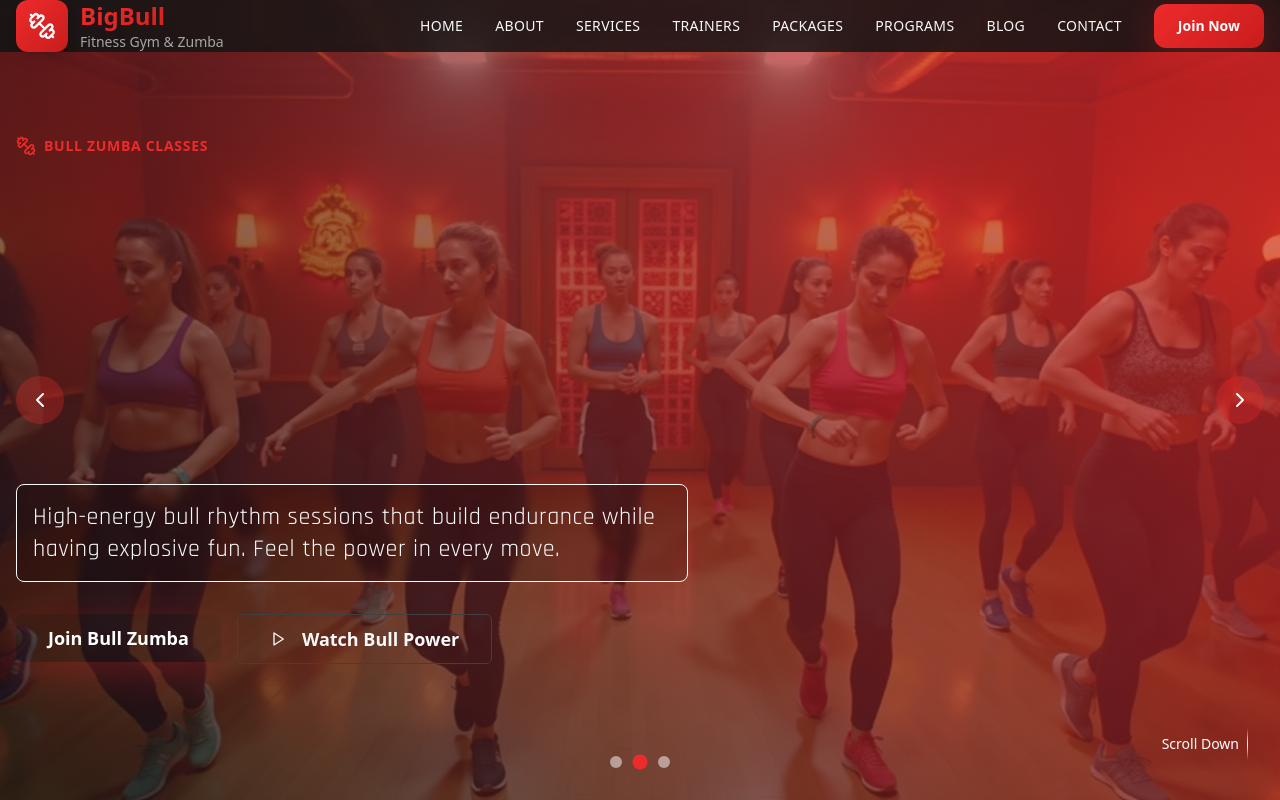
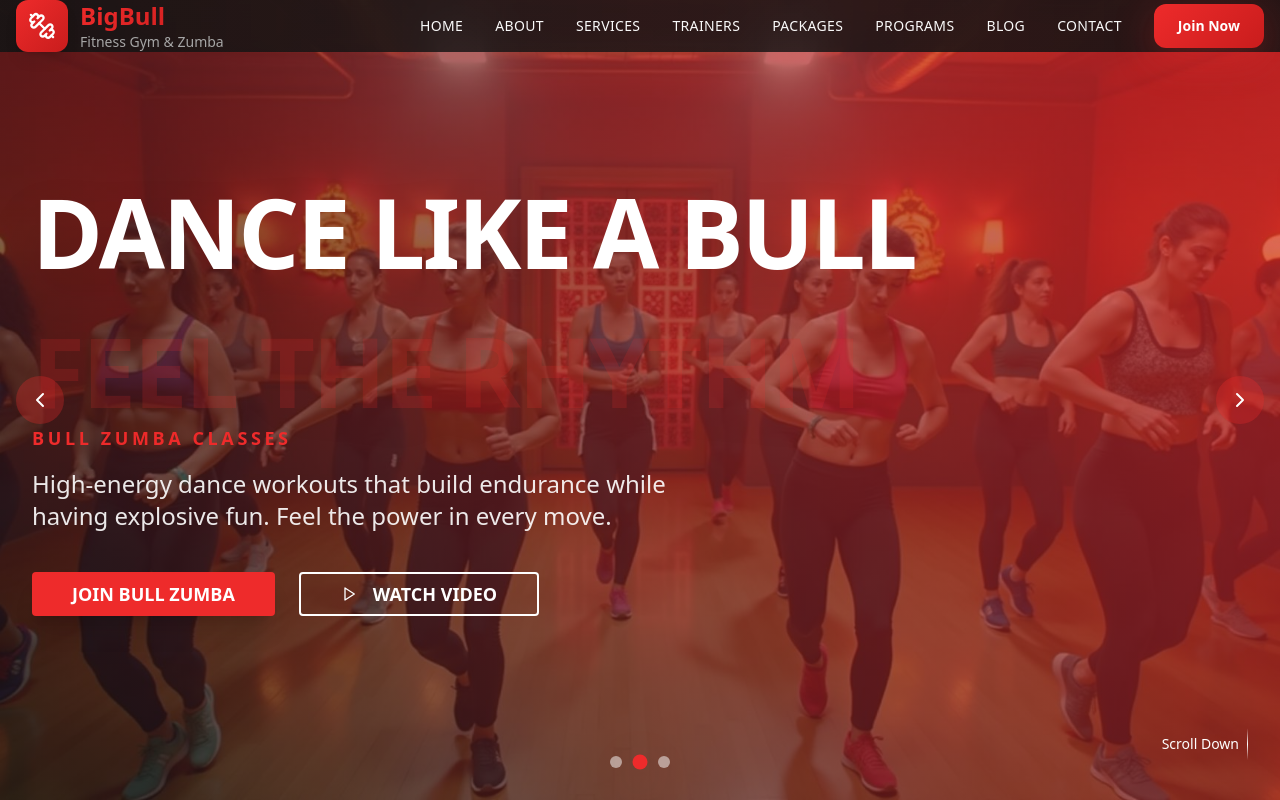
Before and after one commit to sameer-18sp/bigbull-fit-forge, a React (Vite) app: page / in a window 1280 px wide. Shown: the top 800 px of the page. Built offline with nearby package versions, Linux system fonts and the light colour scheme.

Commit message:
Update homepage hero section
Update the homepage hero section with a new font, the "train like a bull, walk like a beast" quote, and a description.

```diff
--- a/src/components/Hero.tsx
+++ b/src/components/Hero.tsx
@@ -19,23 +19,23 @@ const Hero = () => {
     {
       image: bullHero,
       titleParts: ["TRAIN LIKE A BULL", "WALK LIKE A BEAST"],
-      subtitle: "BIGBULL FITNESS POWER",
-      description: "Transform into an unstoppable force. Where ordinary humans become legendary bulls through pure strength and determination.",
-      cta: "🔥 START BULL TRANSFORMATION"
+      subtitle: "THE BULL TRANSFORMATION",
+      description: "Unleash your inner beast with our intensive training programs. Build unstoppable strength, power, and determination.",
+      cta: "START YOUR JOURNEY"
     },
     {
       image: heroZumba,
       titleParts: ["DANCE LIKE A BULL", "FEEL THE RHYTHM"],
       subtitle: "BULL ZUMBA CLASSES",
-      description: "High-energy bull rhythm sessions that build endurance while having explosive fun. Feel the power in every move.",
-      cta: "Join Bull Zumba"
+      description: "High-energy dance workouts that build endurance while having explosive fun. Feel the power in every move.",
+      cta: "JOIN BULL ZUMBA"
     },
     {
       image: heroTrainer,
       titleParts: ["TRAIN LIKE ELITE", "BECOME THE CHAMPION"],
       subtitle: "PERSONAL BULL COACHING",
-      description: "Work with certified bull trainers who forge champions. Your personal path to becoming an unstoppable bull warrior.",
-      cta: "Book Bull Session"
+      description: "Work with certified trainers who forge champions. Your personal path to becoming an unstoppable warrior.",
+      cta: "BOOK SESSION"
     }
   ];
 
@@ -98,37 +98,40 @@ const Hero = () => {
 
           {/* Content */}
           <div className="relative z-10 h-full flex items-center">
-            <div className="container mx-auto px-4">
-              <div className="max-w-2xl">
-                <div className="flex items-center mb-4">
-                  <Dumbbell className="h-5 w-5 text-primary mr-2" />
-                  <span className="text-primary font-bold tracking-wider text-sm">
+            <div className="container mx-auto px-4 lg:px-8">
+              <div className="max-w-4xl">
+
+                <div className="mb-8">
+                  <div className={`text-5xl md:text-7xl lg:text-8xl font-black mb-4 leading-[0.9] tracking-tight ${
+                    animatedText.first ? 'opacity-100 translate-y-0' : 'opacity-0 translate-y-8'
+                  } transition-all duration-1000 transform`}>
+                    <div className="text-white drop-shadow-2xl font-sans">
+                      {slide.titleParts[0]}
+                    </div>
+                  </div>
+                  <div className={`text-5xl md:text-7xl lg:text-8xl font-black leading-[0.9] tracking-tight ${
+                    animatedText.second ? 'opacity-100 translate-y-0' : 'opacity-0 translate-y-8'
+                  } transition-all duration-1000 transform delay-300`}>
+                    <div className="text-bull-red drop-shadow-2xl font-sans">
+                      {slide.titleParts[1]}
+                    </div>
+                  </div>
+                </div>
+
+                <div className="mb-4">
+                  <span className="text-bull-red font-bold tracking-[0.2em] text-lg uppercase">
                     {slide.subtitle}
                   </span>
                 </div>
 
-                <div className="text-4xl md:text-6xl lg:text-7xl font-orbitron font-black mb-6 leading-tight min-h-[160px] md:min-h-[200px]">
-                  <div className={`transition-all duration-1000 transform bg-gradient-to-r from-bull-gold via-yellow-400 to-bull-gold bg-clip-text text-transparent drop-shadow-2xl ${
-                    animatedText.first ? 'opacity-100 translate-y-0' : 'opacity-0 translate-y-8'
-                  }`}>
-                    {slide.titleParts[0]}
-                  </div>
-                  <div className={`transition-all duration-1000 transform bg-gradient-to-r from-bull-silver via-white to-bull-silver bg-clip-text text-transparent drop-shadow-2xl ${
-                    animatedText.second ? 'opacity-100 translate-y-0' : 'opacity-0 translate-y-8'
-                  }`}>
-                    {slide.titleParts[1]}
-                  </div>
-                </div>
-
-                <p className="text-xl md:text-2xl text-bull-silver/90 mb-8 leading-relaxed font-rajdhani font-medium tracking-wide backdrop-blur-sm bg-black/20 p-4 rounded-lg border border-bull-gold/20">
+                <p className="text-xl md:text-2xl text-white/90 mb-10 leading-relaxed font-medium max-w-2xl">
                   {slide.description}
                 </p>
 
-                <div className="flex flex-col sm:flex-row gap-4">
+                <div className="flex flex-col sm:flex-row gap-6">
                   <Button
-                    variant="hero"
                     size="lg"
-                    className="text-lg px-8 py-6 bg-gradient-bull hover:shadow-power font-bold"
+                    className="bg-bull-red hover:bg-bull-red/90 text-white font-bold text-lg px-10 py-4 rounded-sm transition-all duration-300 hover:scale-105 shadow-xl"
                     onClick={() => handleBooking(slide.cta)}
                   >
                     {slide.cta}
@@ -136,12 +139,12 @@ const Hero = () => {
                   <Button
                     variant="outline"
                     size="lg"
-                    className="text-lg px-8 py-6 text-bull-silver border-bull-silver hover:bg-bull-silver hover:text-bull-dark font-bold"
+                    className="border-2 border-white text-white hover:bg-white hover:text-black font-bold text-lg px-10 py-4 rounded-sm transition-all duration-300"
                     onClick={() => setIsVideoModalOpen(true)}
                     data-video={currentSlide}
                   >
                     <Play className="h-5 w-5 mr-2" />
-                    Watch Bull Power
+                    WATCH VIDEO
                   </Button>
                 </div>
               </div>
```
